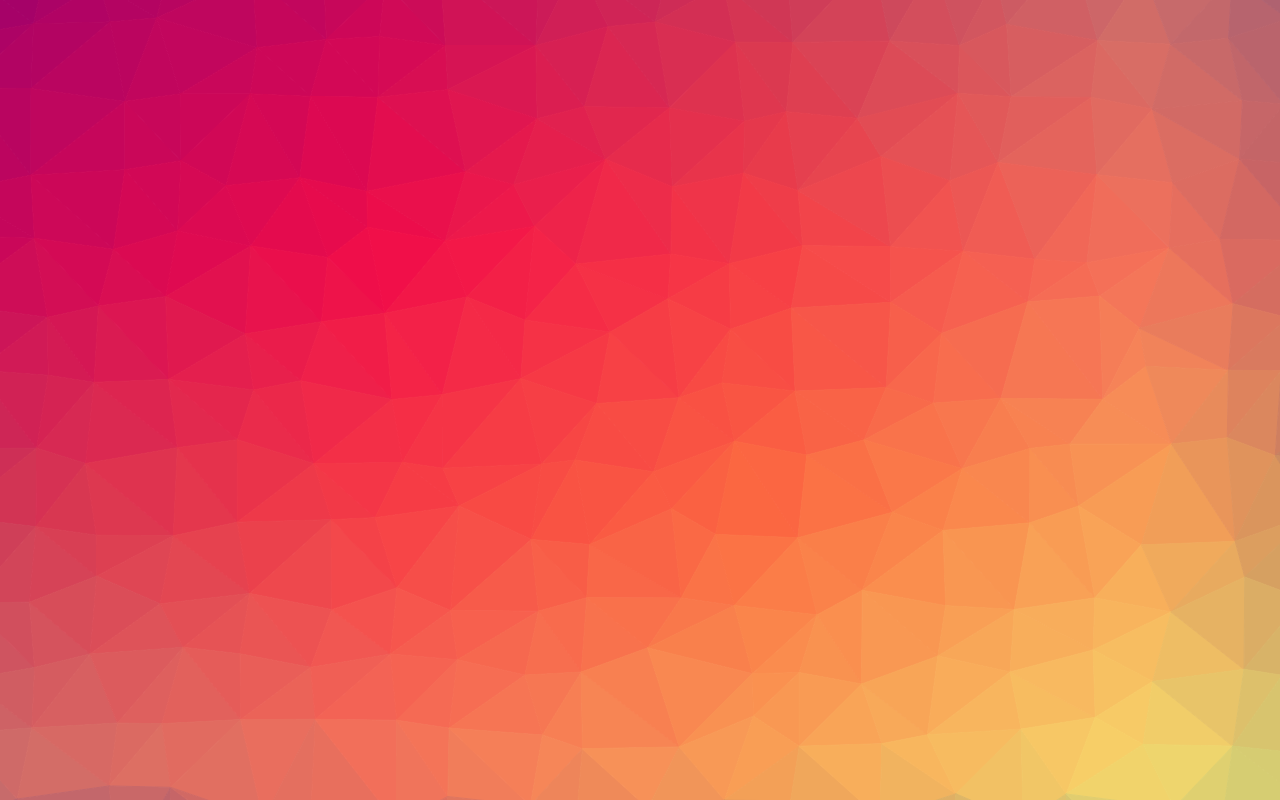
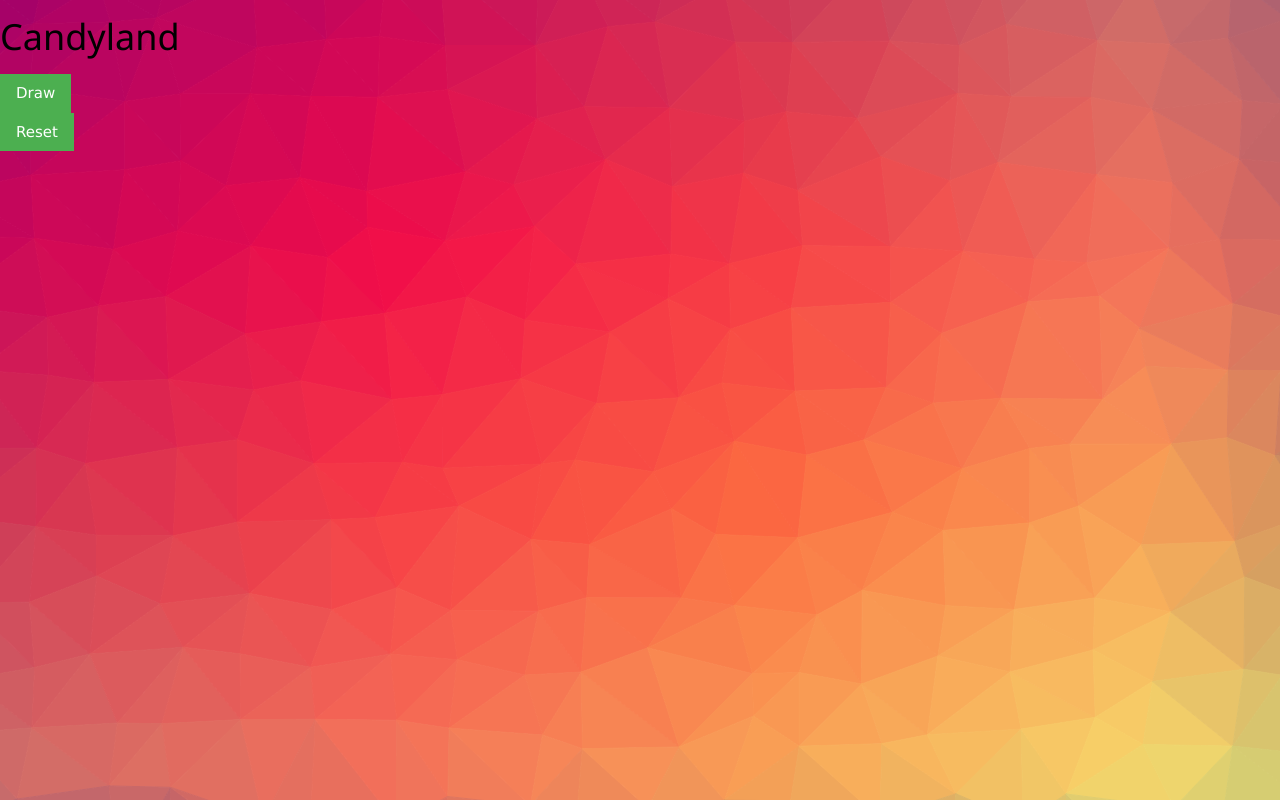
Before and after one commit to hcduffey/candyland, a website: page index.html in a window 1280 px wide. Drawn offline with nearby package versions, Linux system fonts and the light colour scheme.

Commit message:
add basic html structure

```diff
--- a/index.html
+++ b/index.html
@@ -12,6 +12,29 @@
 </head>
 <body>
 
+<div class="game-container">
+    <div class="title-container">
+        <h1>Candyland</h1>
+    </div>
+    <div class="board-container">
+        <table class="board">
+
+        </table>
+    </div>
+    <div class="controls-container">
+        <div class="card-container">
+            <div class="card">
+                <div class="card-square"></div>
+            </div>
+        </div>
+        <div class="draw-btn-container">
+            <button class="draw-btn w3-button w3-green w3-hover-teal">Draw</button>
+        </div>
+        <div class="reset-btn-container">
+            <button class="reset-btn w3-button w3-green w3-hover-teal">Reset</button>
+        </div>
+    </div>
+</div>
 
 </body>
 </html>
```
